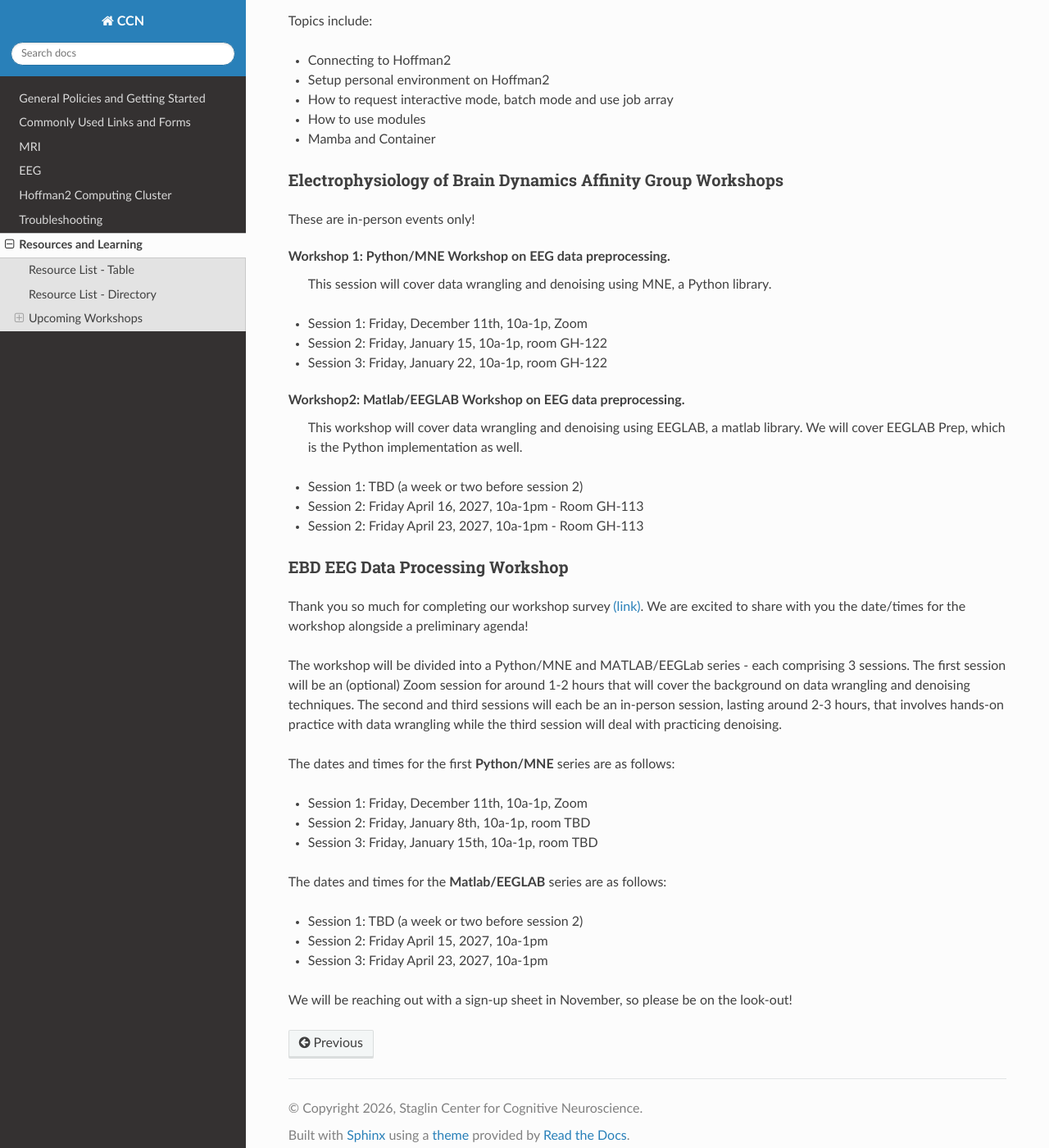
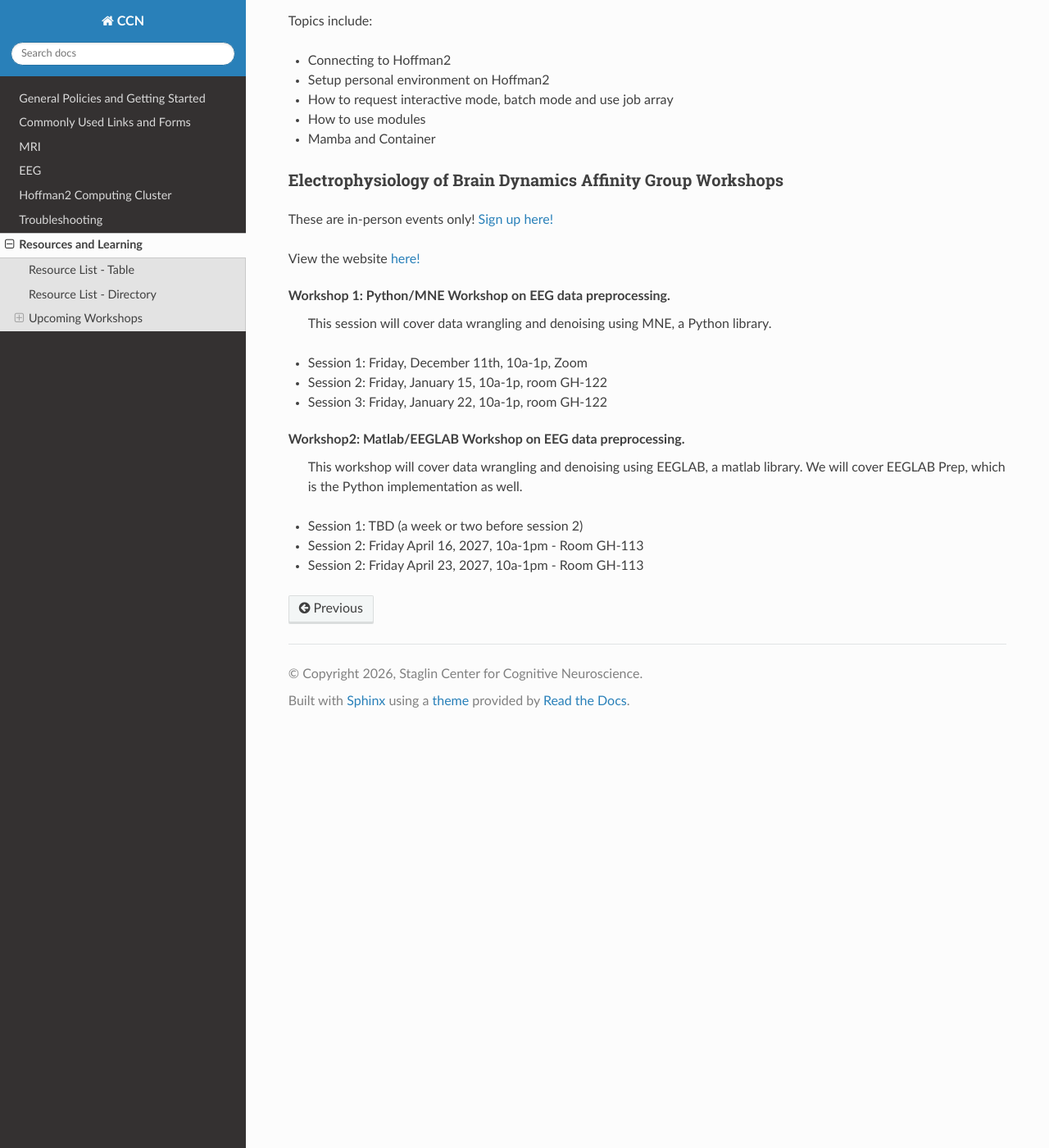
Before and after one commit to CCN-Support/CCN_Wiki, a Sphinx documentation site: the page built from docs/source/resources-and-learning.rst, in a window 1280 px wide and 1400 px high, scrolled down 3581 px. Shown: the whole window at 82% size. Built offline with Sphinx 7.4.7 and the Read the Docs theme 3.1.0, drawn with Linux system fonts in a browser that asks for light colours; some of the changed text lies outside the part shown.

Commit message:
Update resources-and-learning.rst

```diff
--- a/docs/source/resources-and-learning.rst
+++ b/docs/source/resources-and-learning.rst
@@ -90,7 +90,7 @@ This will be an interactive workshop!
 HPC (Hoffman2) Fundamentals
 ~~~~~~~~~~~~~~~~~~~~~~~~~~~
 
-Wed Dec 2 11-11:50am - location TBD, in-person
+Wed Dec 2 11-11:50am - location Semel 17-256, in-person
 
 **By Haiyan Wang**
 
@@ -105,7 +105,9 @@ Topics include:
 Electrophysiology of Brain Dynamics Affinity Group Workshops
 ~~~~~~~~~~~~~~~~~~~~~~~~~~~~~~~~~~~~~~~~~~~~~~~~~~~~~~~~~~~~
 
-These are in-person events only!
+These are in-person events only! `Sign up here! <https://urldefense.com/v3/__https://forms.gle/8Fg2bMCWDRsBNRTs5__;!!F9wkZZsI-LA!HlQOVkY9S4m5lq5svCembrtpsPahZlGUqbnPDSshv5LrbVgnJPh-Mk-PSpHWOncDgLDkZF4O8jlcqccNo8Z7vi96Y7qL$>`_
+
+View the website `here! <https://urldefense.com/v3/__https://sites.google.com/g.ucla.edu/ebdworkshop/home__;!!F9wkZZsI-LA!HlQOVkY9S4m5lq5svCembrtpsPahZlGUqbnPDSshv5LrbVgnJPh-Mk-PSpHWOncDgLDkZF4O8jlcqccNo8Z7vo8RhGck$>`_
 
 **Workshop 1: Python/MNE Workshop on EEG data preprocessing.**
   This session will cover data wrangling and denoising using MNE, a Python library.
@@ -121,24 +123,3 @@ These are in-person events only!
 - Session 1: TBD (a week or two before session 2)
 - Session 2: Friday April 16, 2027, 10a-1pm - Room GH-113
 - Session 2: Friday April 23, 2027, 10a-1pm - Room GH-113
-
-EBD EEG Data Processing Workshop
-~~~~~~~~~~~~~~~~~~~~~~~~~~~~~~~~
-
-Thank you so much for completing our workshop survey `(link) <https://urldefense.com/v3/__https:/forms.gle/pvJN1nbLWMXRDfoe6__;!!F9wkZZsI-LA!ALFhtF7a2BEMwf5YC3Oh1MpVXvxKtd2vepEBXP4MQB8uCXgBVxlXYfAN8-nNVCYuKEhbYktgnY0Ti9mrMSyYT8SOuEc$>`_. We are excited to share with you the date/times for the workshop alongside a preliminary agenda!
-
-The workshop will be divided into a Python/MNE and MATLAB/EEGLab series - each comprising 3 sessions. The first session will be an (optional) Zoom session for around 1-2 hours that will cover the background on data wrangling and denoising techniques. The second and third sessions will each be an in-person session, lasting around 2-3 hours, that involves hands-on practice with data wrangling while the third session will deal with practicing denoising.
-
-The dates and times for the first **Python/MNE** series are as follows:
-
-- Session 1: Friday, December 11th, 10a-1p, Zoom
-- Session 2: Friday, January 8th, 10a-1p, room TBD
-- Session 3: Friday, January 15th, 10a-1p, room TBD
-
-The dates and times for the **Matlab/EEGLAB** series are as follows:
-
-- Session 1: TBD (a week or two before session 2)
-- Session 2: Friday April 15, 2027, 10a-1pm
-- Session 3: Friday April 23, 2027, 10a-1pm
-
-We will be reaching out with a sign-up sheet in November, so please be on the look-out!
```
